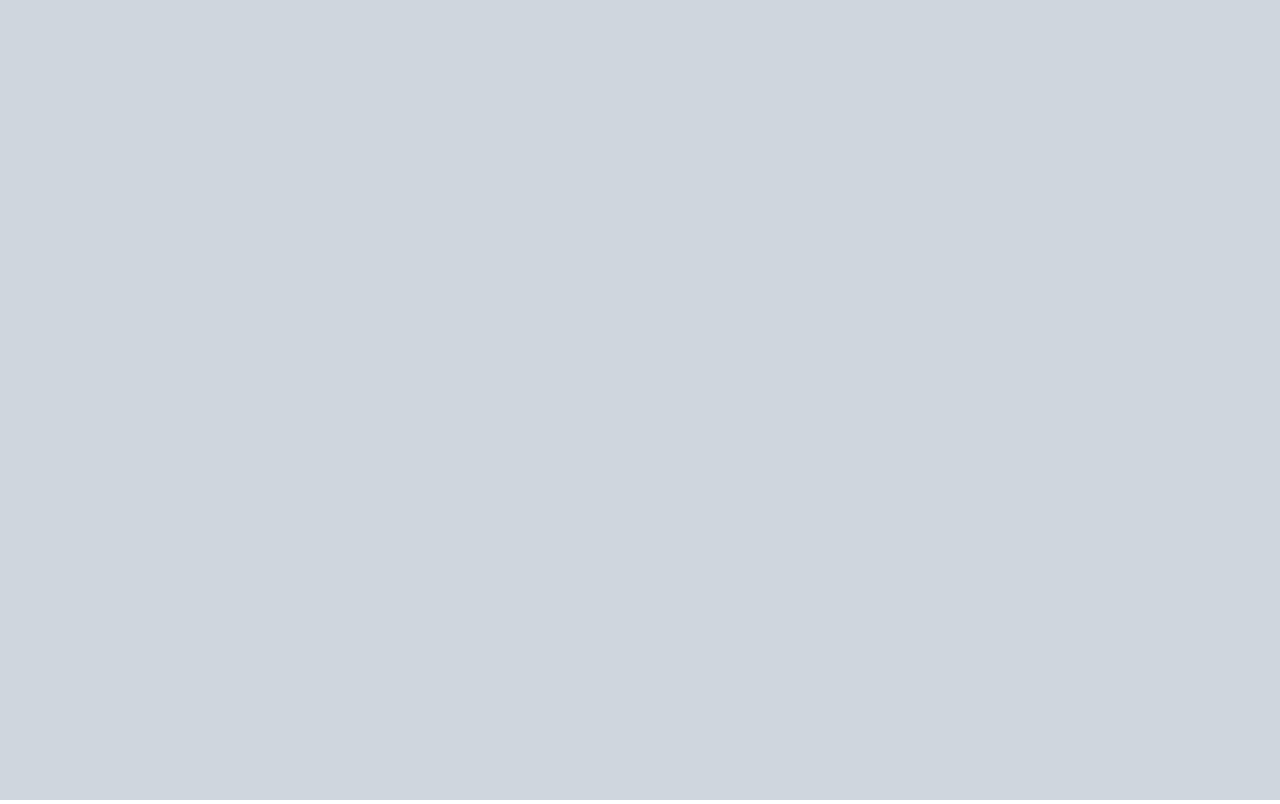
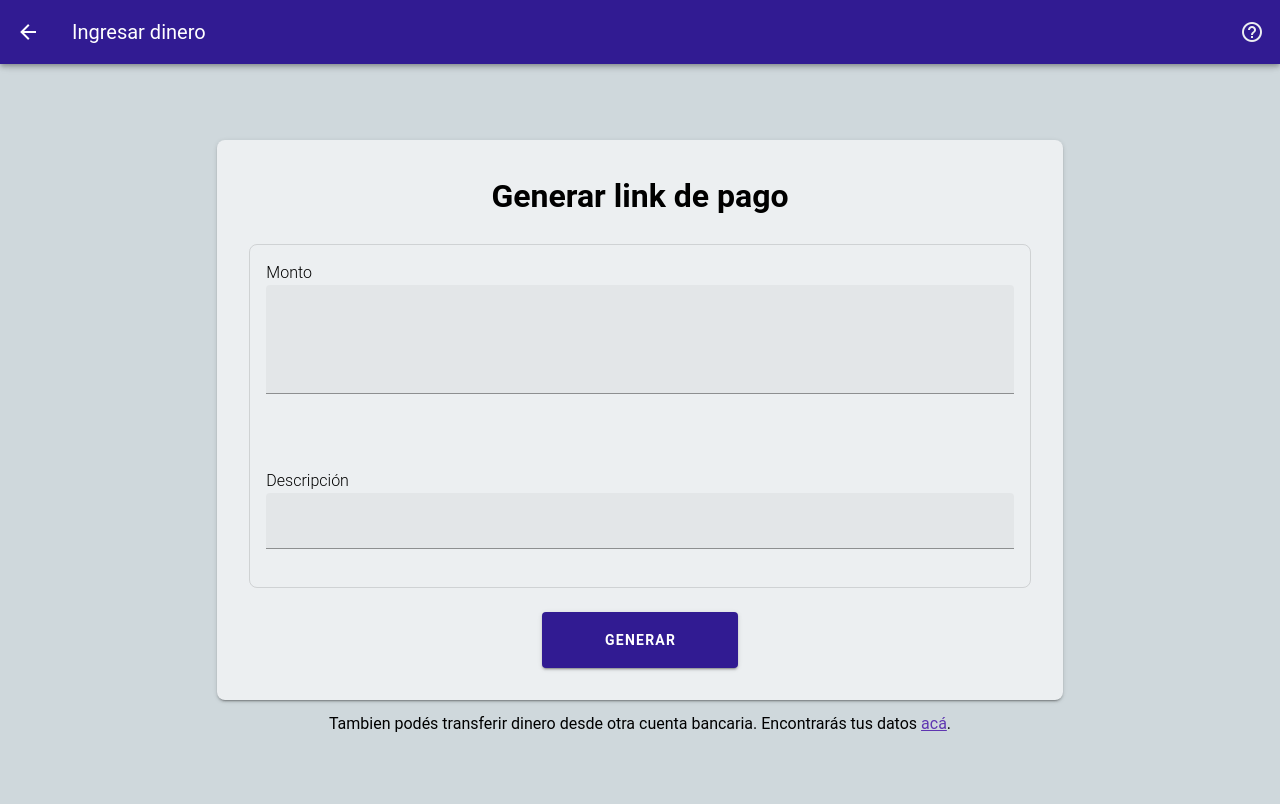
Before and after one commit to jicanta/HCI-Web, a Vue app in the folder HCI-Web/: page /deposit in a window 1280 px wide. Before the commit this address had no page. Built offline with nearby package versions, Linux system fonts and the light colour scheme.

Commit message:
Pantalla ingresar
Arranque la interfaz de la pantalla Ingresar.

```diff
--- /dev/null
+++ b/HCI-Web/src/Pantallas/PantallaIngresar.vue
@@ -0,0 +1,71 @@
+<script setup lang="ts">
+import AppDivision from '@/components/AppDivision.vue';
+import AppHeaderSecondaryScreen from '@/components/AppHeaderSecondaryScreen.vue';
+import BodyGrid from '@/components/BodyGrid.vue';
+import Section from '@/components/Section.vue';
+
+const pesos = 25761;
+const centavos = 57;
+
+</script>
+
+<template>
+  <AppHeaderSecondaryScreen title="Ingresar dinero" />
+
+  <v-main class="main-container">
+
+    <BodyGrid>
+      <AppDivision class="ma-4" cols="12" sm="6" md="8">
+        <Section class="ma-3">
+          <v-container class="inside-section">
+              <h1 class="text-colortext2">Generar link de pago</h1>
+              <v-container class="input border rounded-lg my-6">
+
+                <p class="text-colortext2 font-weight-light">Monto</p>
+                <v-text-field type="number"/>
+
+                <v-container class="pa-0">
+                  <v-spacer/>
+                  <p class="text-colortext2 font-weight-light">Descripción</p>
+                  <v-text-field type="text"/>
+                </v-container>
+
+              </v-container>
+              <v-btn class="bg-primary text-textcolor font-weight-bold pa-7 w-25 d-flex">
+                <p>Generar</p>
+              </v-btn>
+          </v-container>
+        </Section>
+        <p class="text-textcolor"> Tambien podés transferir dinero desde otra cuenta bancaria. Encontrarás tus datos <span class="text-decoration-underline text-secondary cursor-pointer">acá</span>.</p>
+      </AppDivision>
+    </BodyGrid>
+  </v-main>
+</template>
+
+<style scoped>
+.main-container {
+  display: flex;
+  flex-direction: column;
+  align-items: center;
+  justify-content: center;
+  width: 100%;
+}
+
+.inside-section {
+  display: flex;
+  flex-direction: column;
+  width: 100%;
+  height: 100%;
+  justify-content: flex-start;
+  align-items: center;
+}
+
+.input {
+  display: flex;
+  flex-direction: column;
+  width: 100%;
+  height: 100%;
+  justify-content: flex-start;
+}
+
+</style>
--- a/HCI-Web/src/Pantallas/PantallaInicio.vue
+++ b/HCI-Web/src/Pantallas/PantallaInicio.vue
@@ -10,6 +10,7 @@
   import { CanvasRenderer } from 'echarts/renderers';
   import { PieChart } from 'echarts/charts';
   import { TitleComponent, TooltipComponent, LegendComponent } from 'echarts/components';
+import { useRouter } from 'vue-router';
 
   use([CanvasRenderer, PieChart, TitleComponent, TooltipComponent, LegendComponent]);
 
@@ -67,6 +68,13 @@
       }
     ]
   }));
+
+  const router = useRouter();
+
+  // Función para manejar la navegación
+  const goToRoute = (route) => {
+    router.push(route);
+  };
 </script>
 
 
@@ -80,9 +88,9 @@
           <v-container class="inside-section">
             <h2 class="text-colortext2">Hola, Nombre de usuario</h2>
             <v-divider class="my-2" />
-            <p class="text-weight-light text-colortext2">Dinero disponible</p>
+            <p class="font-weight-light text-colortext2">Dinero disponible</p>
             <v-container class="money-container">
-              <h1 class="text-weight-bold text-colortext2">
+              <h1 class="font-weight-bold text-colortext2">
                 {{ showMoney ? '$' + pesos : '*******' }}
               </h1>
               <v-container class="cents-container">
@@ -95,7 +103,7 @@
             <v-divider class="my-2" />
             <v-container class="functions-container">
               <v-container class="function">
-                <v-btn size="x-large" icon="mdi-cash-fast" color="primary" elevation="4" />
+                <v-btn size="x-large" icon="mdi-cash-fast" color="primary" elevation="4" @click="goToRoute('/deposit')" />
                 <p class="text-primary pa-1">Ingresar</p>
               </v-container>
               <v-container class="function">
@@ -112,7 +120,7 @@
         </Section>
         <Section class="ma-3">
           <v-container class="inside-section">
-            <p class="text-weight-light text-colortext2 mb-4">Medios de pago</p>
+            <p class="font-weight-light text-colortext2 mb-4">Medios de pago</p>
             <v-container class="card bg-lime-darken-4 my-1 rounded">
               <p> •••• •••• •••• 4444 </p>
             </v-container>
@@ -129,7 +137,7 @@
       <AppDivision class="ma-6" cols="12" sm="6" md="4">
         <Section class="ma-3">
           <v-container class="inside-section">
-            <p class="text-weight-light text-colortext2 mb-4">Últimos movimientos</p>
+            <p class="font-weight-light text-colortext2 mb-4">Últimos movimientos</p>
             <v-chart class="chart my-5" :option="chartOption" />
             <v-divider />
           </v-container>
--- a/HCI-Web/src/router/index.js
+++ b/HCI-Web/src/router/index.js
@@ -1,10 +1,12 @@
 import { createRouter, createWebHistory } from 'vue-router';
 import PantallaInicio from '@/Pantallas/PantallaInicio.vue';
 import PantallaMas from '@/Pantallas/PantallaMas.vue';
+import PantallaIngresar from '@/Pantallas/PantallaIngresar.vue';
 
 const routes = [
   { path: '/', name: 'Inicio', component: PantallaInicio },
-  { path: '/more', name: 'Mas', component: PantallaMas }
+  { path: '/more', name: 'Mas', component: PantallaMas },
+  { path: '/deposit', name: 'Ingresar', component: PantallaIngresar }
 ];
 
 const router = createRouter({
```
